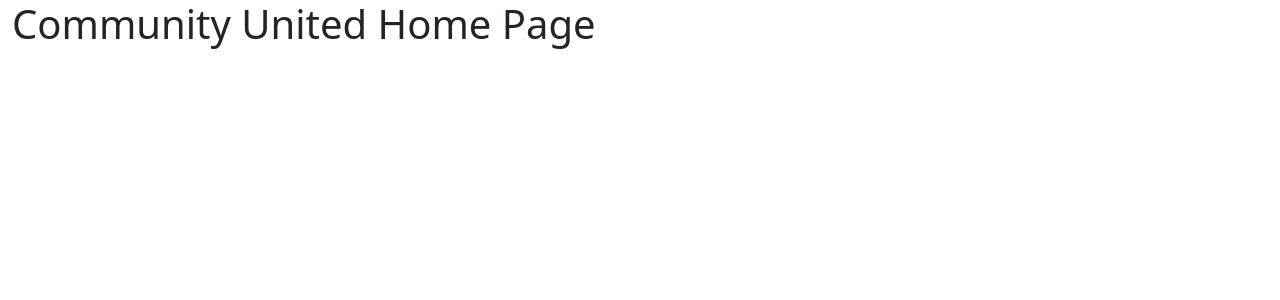
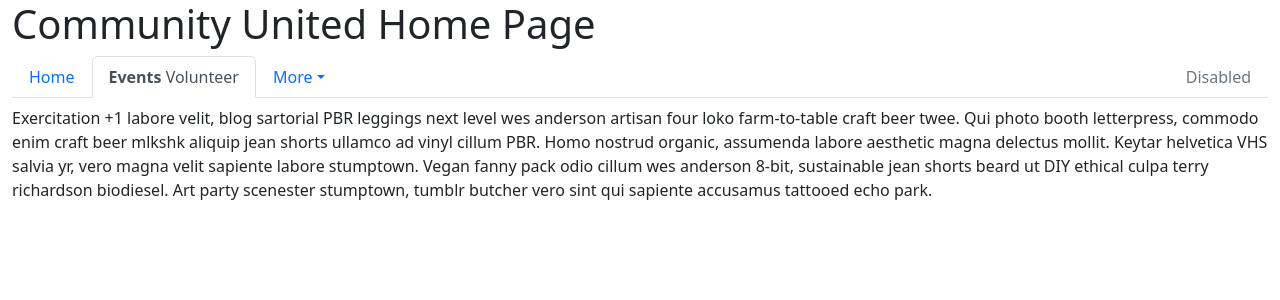
Before and after one commit to LizBaze/FinalProject, an Angular app in the folder ngCommunityUnited/: page / in a window 1280 px wide. Shown: the top 300 px of the page. Built offline with nearby package versions, Linux system fonts and the light colour scheme; no server answers.

Commit message:
added angular boostrap nav bar *can change later*

```diff
--- a/ngCommunityUnited/angular.json
+++ b/ngCommunityUnited/angular.json
@@ -25,6 +25,7 @@
               "src/assets"
             ],
             "styles": [
+              "node_modules/bootstrap/dist/css/bootstrap.min.css",
               "src/styles.css"
             ],
             "scripts": []
--- a/ngCommunityUnited/package.json
+++ b/ngCommunityUnited/package.json
@@ -18,6 +18,8 @@
     "@angular/platform-browser": "^15.1.0",
     "@angular/platform-browser-dynamic": "^15.1.0",
     "@angular/router": "^15.1.0",
+    "@ng-bootstrap/ng-bootstrap": "^14.0.1",
+    "@popperjs/core": "^2.11.6",
     "bootstrap": "^5.2.3",
     "rxjs": "~7.8.0",
     "tslib": "^2.3.0",
@@ -27,6 +29,7 @@
     "@angular-devkit/build-angular": "^15.1.3",
     "@angular/cli": "~15.1.3",
     "@angular/compiler-cli": "^15.1.0",
+    "@angular/localize": "^15.1.0",
     "@types/jasmine": "~4.3.0",
     "jasmine-core": "~4.5.0",
     "karma": "~6.4.0",
--- a/ngCommunityUnited/src/app/app.module.ts
+++ b/ngCommunityUnited/src/app/app.module.ts
@@ -6,6 +6,7 @@
 import { HomeComponent } from './components/home/home.component';
 import { HttpClientModule } from '@angular/common/http';
 import { FormsModule } from '@angular/forms';
+import { NgbModule } from '@ng-bootstrap/ng-bootstrap';
 
 @NgModule({
   declarations: [
@@ -17,6 +18,7 @@
     AppRoutingModule,
     FormsModule,
     HttpClientModule,
+    NgbModule,
   ],
   providers: [],
   bootstrap: [AppComponent]
--- a/ngCommunityUnited/src/app/components/home/home.component.html
+++ b/ngCommunityUnited/src/app/components/home/home.component.html
@@ -1 +1,55 @@
 <h1>Community United Home Page</h1>
+
+
+<ul ngbNav #nav="ngbNav" [activeId]="2" class="nav-tabs justify-content-center">
+	<li [ngbNavItem]="1">
+		<a ngbNavLink>Home</a>
+		<ng-template ngbNavContent>
+			<p>
+				Raw denim you probably haven't heard of them jean shorts Austin. Nesciunt tofu stumptown aliqua, retro synth
+				master cleanse. Mustache cliche tempor, williamsburg carles vegan helvetica. Reprehenderit butcher retro
+				keffiyeh dreamcatcher synth. Cosby sweater eu banh mi, qui irure terry richardson ex squid. Aliquip placeat
+				salvia cillum iphone. Seitan aliquip quis cardigan american apparel, butcher voluptate nisi qui.
+			</p>
+		</ng-template>
+	</li>
+	<li [ngbNavItem]="2">
+		<a ngbNavLink><b>Events</b> Volunteer</a>
+		<ng-template ngbNavContent>
+			<p>
+				Exercitation +1 labore velit, blog sartorial PBR leggings next level wes anderson artisan four loko
+				farm-to-table craft beer twee. Qui photo booth letterpress, commodo enim craft beer mlkshk aliquip jean shorts
+				ullamco ad vinyl cillum PBR. Homo nostrud organic, assumenda labore aesthetic magna delectus mollit. Keytar
+				helvetica VHS salvia yr, vero magna velit sapiente labore stumptown. Vegan fanny pack odio cillum wes anderson
+				8-bit, sustainable jean shorts beard ut DIY ethical culpa terry richardson biodiesel. Art party scenester
+				stumptown, tumblr butcher vero sint qui sapiente accusamus tattooed echo park.
+			</p>
+		</ng-template>
+	</li>
+	<li ngbDropdown class="nav-item">
+		<a href (click)="false" class="nav-link" ngbDropdownToggle>More</a>
+		<div ngbDropdownMenu>
+			<button ngbDropdownItem>Action</button>
+			<button ngbDropdownItem>Another action</button>
+			<button ngbDropdownItem>Something else here</button>
+			<div class="dropdown-divider"></div>
+			<button ngbDropdownItem>Separated link</button>
+		</div>
+	</li>
+	<li ngbNavItem [disabled]="true" class="ms-auto">
+		<a ngbNavLink>Disabled</a>
+		<ng-template ngbNavContent>
+			<p>
+				Sed commodo, leo at suscipit dictum, quam est porttitor sapien, eget sodales nibh elit id diam. Nulla facilisi.
+				Donec egestas ligula vitae odio interdum aliquet. Duis lectus turpis, luctus eget tincidunt eu, congue et odio.
+				Duis pharetra et nisl at faucibus. Quisque luctus pulvinar arcu, et molestie lectus ultrices et. Sed diam urna,
+				egestas ut ipsum vel, volutpat volutpat neque. Praesent fringilla tortor arcu. Vivamus faucibus nisl enim, nec
+				tristique ipsum euismod facilisis. Morbi ut bibendum est, eu tincidunt odio. Orci varius natoque penatibus et
+				magnis dis parturient montes, nascetur ridiculus mus. Mauris aliquet odio ac lorem aliquet ultricies in eget
+				neque. Phasellus nec tortor vel tellus pulvinar feugiat.
+			</p>
+		</ng-template>
+	</li>
+</ul>
+
+<div [ngbNavOutlet]="nav" class="mt-2"></div>
--- a/ngCommunityUnited/src/main.ts
+++ b/ngCommunityUnited/src/main.ts
@@ -1,3 +1,5 @@
+/// <reference types="@angular/localize" />
+
 import { platformBrowserDynamic } from '@angular/platform-browser-dynamic';
 
 import { AppModule } from './app/app.module';
--- a/ngCommunityUnited/tsconfig.app.json
+++ b/ngCommunityUnited/tsconfig.app.json
@@ -3,7 +3,9 @@
   "extends": "./tsconfig.json",
   "compilerOptions": {
     "outDir": "./out-tsc/app",
-    "types": []
+    "types": [
+      "@angular/localize"
+    ]
   },
   "files": [
     "src/main.ts"
```
Also changed, not shown: 2 other files (tests, documents, lock files or other folders).
